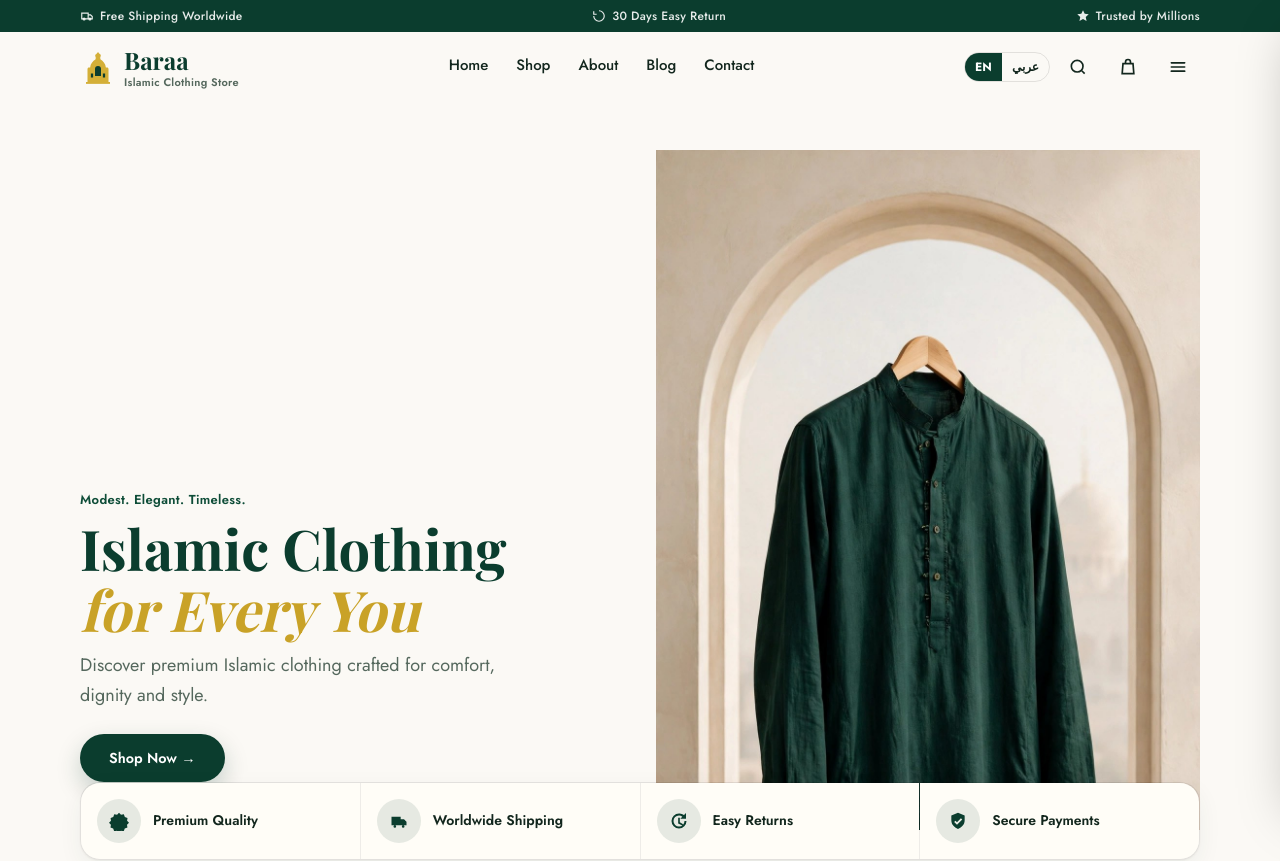
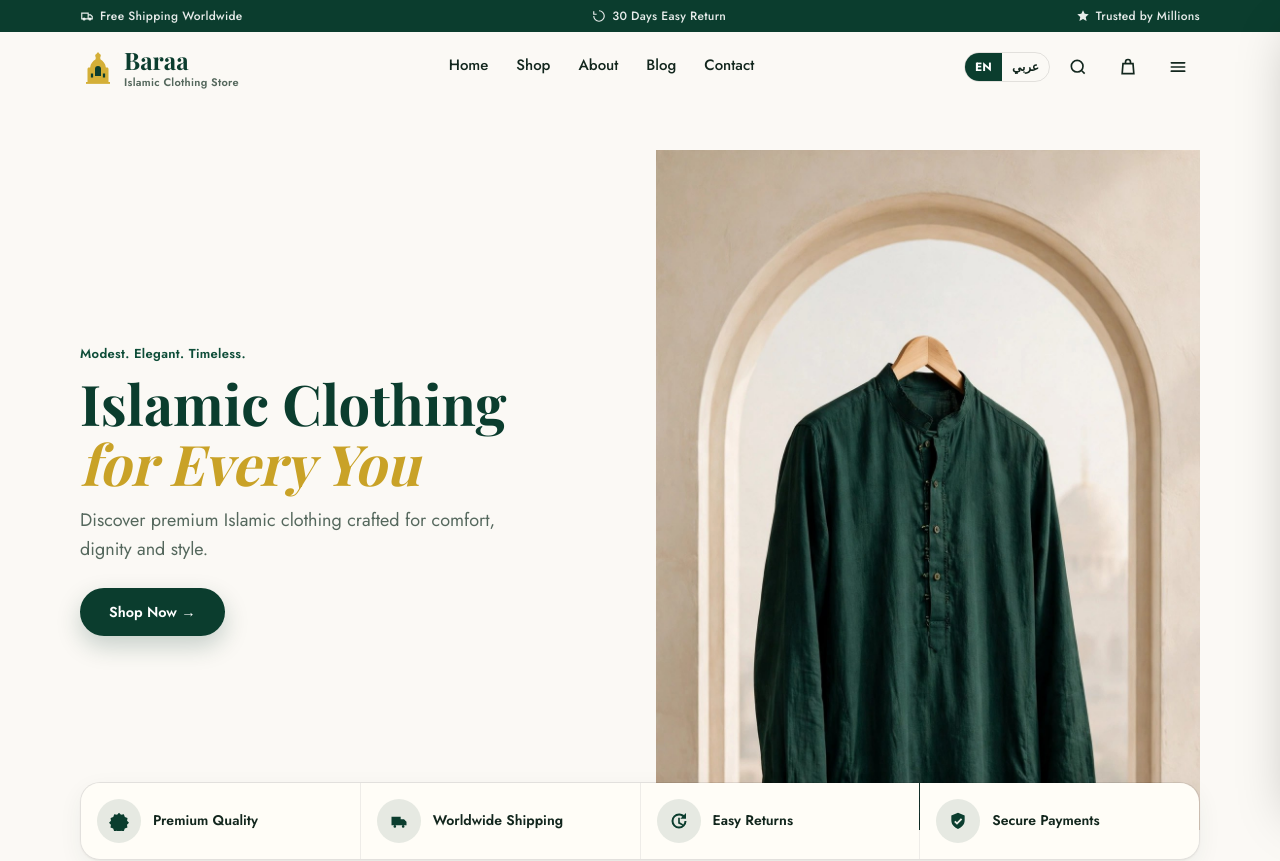
Before and after one commit to ibrahimshoshaaa/baraa-store, a Next.js app: page / in a window 1280 px wide. Shown: the top 861 px of the page. Built offline with nearby package versions, Linux system fonts and the light colour scheme; a web font is replaced by a local one.

Commit message:
Center hero text vertically (items-center) to match reference design

```diff
--- a/src/app/page.tsx
+++ b/src/app/page.tsx
@@ -41,8 +41,8 @@ export default function HomePage() {
           image on the right. The image is uncropped (natural aspect, no
           card/border/shadow) and blends into the cream background; its
           bottom edge meets the trust bar below. */}
-      <section className="mx-auto grid max-w-6xl grid-cols-[1.05fr_0.95fr] items-end gap-2 px-4 pb-0 pt-5 sm:gap-8 sm:pt-10 lg:grid-cols-2 lg:pt-12">
-        <div className="flex flex-col justify-center pb-8 sm:pb-12">
+      <section className="mx-auto grid max-w-6xl grid-cols-[1.05fr_0.95fr] items-center gap-2 px-4 pb-0 pt-5 sm:gap-8 sm:pt-10 lg:grid-cols-2 lg:pt-12">
+        <div className="flex flex-col justify-center">
           <p className="text-[11px] font-semibold tracking-wide text-pine-mid sm:text-[13px]">{t("heroEyebrow")}</p>
           <h1 className="mt-2 font-display text-[1.55rem] font-bold leading-[1.1] text-pine sm:text-4xl lg:text-[3.5rem] lg:leading-[1.08]">
             {t("heroTitleA")}
```
